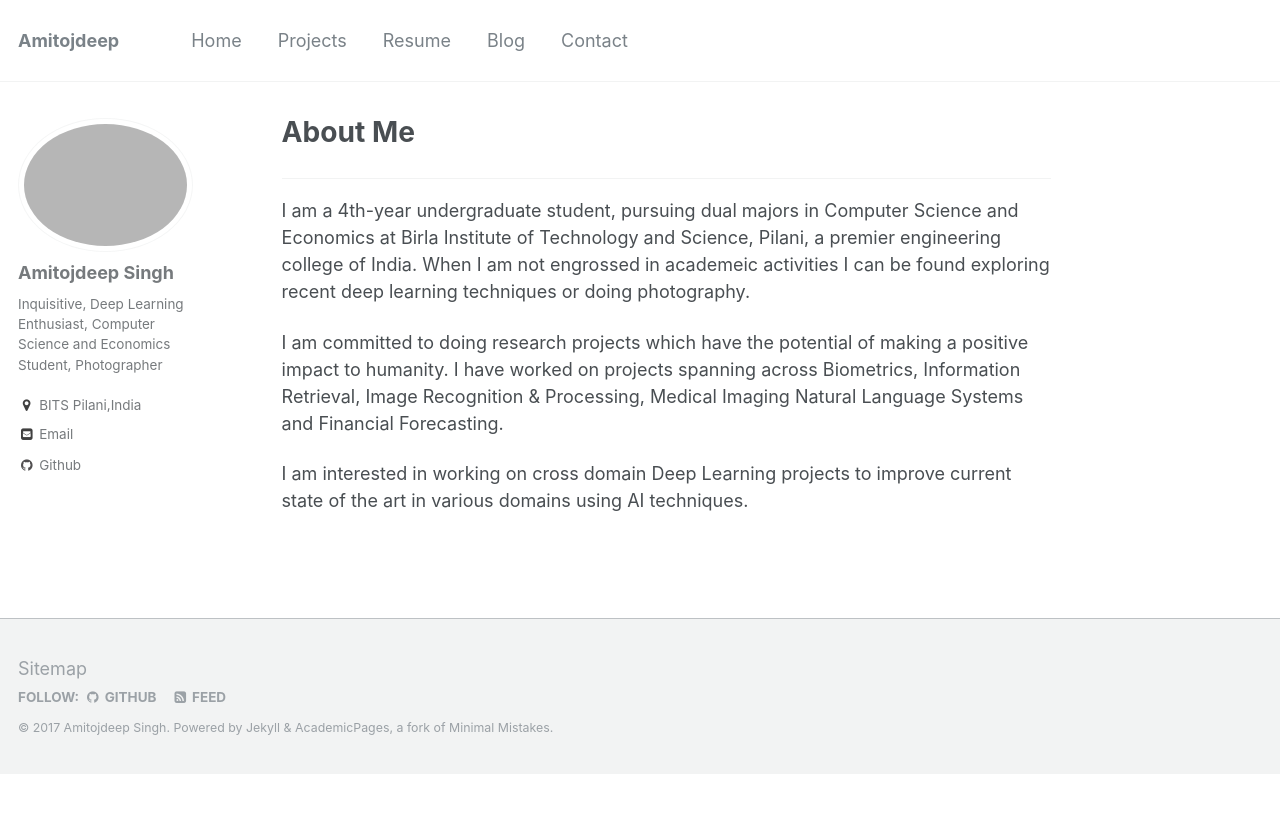
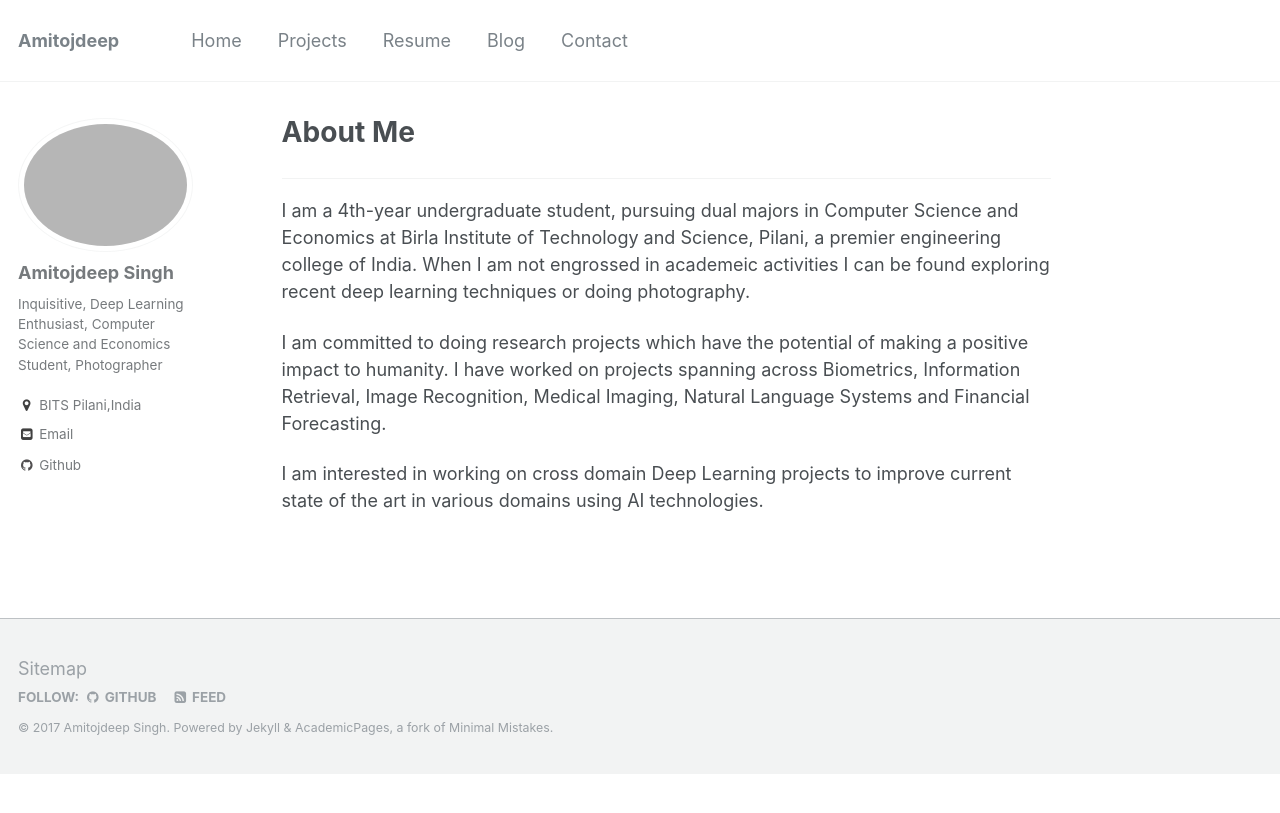
Before and after one commit to amitojdeep/amitojdeep.github.io, a Jekyll site: the page built from _pages/about.md, in a window 1280 px wide. Shown: the top 813 px of the page. Built offline with Jekyll 4.4.1, drawn with Linux system fonts in a browser that asks for light colours.

Commit message:
Update about.md

```diff
--- a/_pages/about.md
+++ b/_pages/about.md
@@ -8,6 +8,6 @@
 ***
 I am a 4th-year undergraduate student, pursuing dual majors in Computer Science and Economics at Birla Institute of Technology and Science, Pilani, a premier engineering college of India. When I am not engrossed in academeic activities I can be found exploring recent deep learning techniques or doing photography.
 
-I am committed to doing research projects which have the potential of making a positive impact to humanity. I have worked on projects spanning across Biometrics, Information Retrieval, Image Recognition & Processing, Medical Imaging Natural Language Systems and Financial Forecasting.
+I am committed to doing research projects which have the potential of making a positive impact to humanity. I have worked on projects spanning across Biometrics, Information Retrieval, Image Recognition, Medical Imaging, Natural Language Systems and Financial Forecasting.
 
-I am interested in working on cross domain Deep Learning projects to improve current state of the art in various domains using AI techniques.
+I am interested in working on cross domain Deep Learning projects to improve current state of the art in various domains using AI technologies.
```
